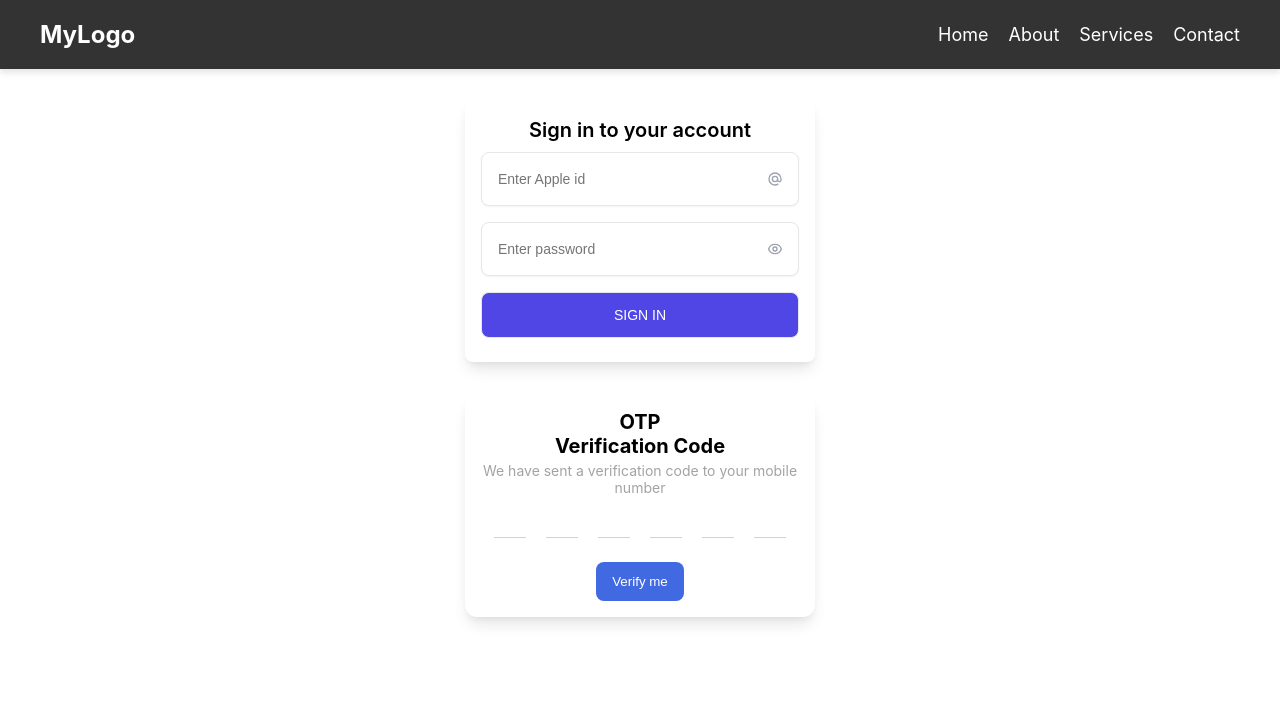
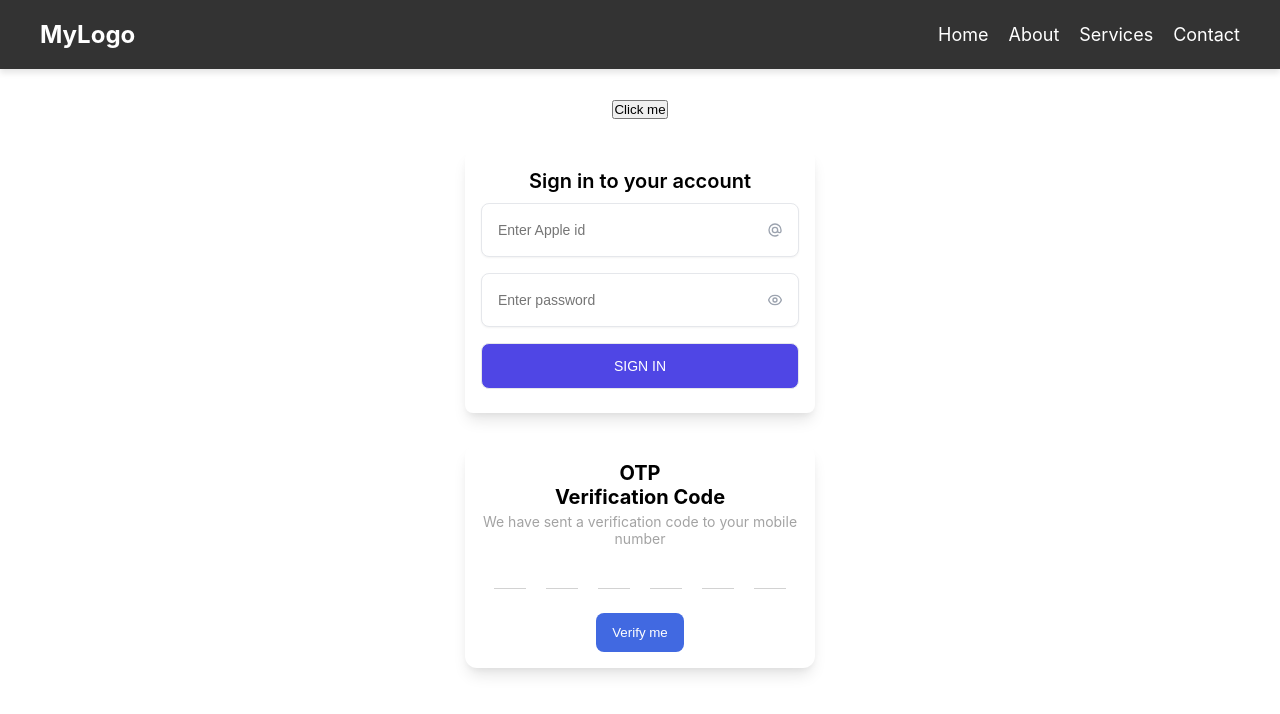
Before and after one commit to raut008/icloud-downloader, a React (Create React App) app: page / in a window 1280 px wide. Shown: the top 714 px of the page. Built offline with nearby package versions, Linux system fonts and the light colour scheme.

Commit message:
Small Mods

```diff
--- a/src/App.js
+++ b/src/App.js
@@ -4,21 +4,46 @@ import Loader from "./Components/Loader/Loader";
 import LoginForm from "./Components/LoginForm/LoginForm";
 import VerificationForm from "./Components/VerificationForm/VerificationForm";
 
-
 function App() {
   const [isLoading, setIsLoading] = useState(false);
 
-  const showOrHideLoader = useCallback((value)=>{
+  const getFile = async () => {
+    try {
+      const data = await fetch("http://localhost:3200/download-zip")
+        .then((response) => {
+          if (!response.ok) {
+            throw new Error("Network response was not ok");
+          }
+          return response.blob();
+        })
+        .then((blob) => {
+          const url = window.URL.createObjectURL(blob);
+          const a = document.createElement("a");
+          a.style.display = "none";
+          a.href = url;
+          a.download = "public.zip"; // Change the filename as needed
+          document.body.appendChild(a);
+          a.click();
+          window.URL.revokeObjectURL(url);
+        })
+        .catch((error) => {
+          console.error("There was a problem with the fetch operation:", error);
+        });
+    } catch (error) {}
+  };
+
+  const showOrHideLoader = useCallback((value) => {
     setIsLoading(value);
-  },[]);
+  }, []);
 
   return (
     <div className="App">
-      <Header/>
+      <Header />
       <div className="Layout">
-      {isLoading && <Loader/>}
-      <LoginForm />
-      <VerificationForm showOrHideLoader={showOrHideLoader}/>
+        <button onClick={getFile}>Click me</button>
+        {isLoading && <Loader />}
+        <LoginForm />
+        <VerificationForm showOrHideLoader={showOrHideLoader} />
       </div>
     </div>
   );
--- a/src/Components/LoginForm/LoginForm.js
+++ b/src/Components/LoginForm/LoginForm.js
@@ -15,8 +15,7 @@ const LoginForm = () => {
       pwd,
     };
 
-    const response = await post("http://localhost:5000/login", obj);
-
+    const response = await post("http://localhost:3200/login", obj);
   };
 
   return (
--- a/src/Components/VerificationForm/VerificationForm.js
+++ b/src/Components/VerificationForm/VerificationForm.js
@@ -34,17 +34,9 @@ const VerificationForm = ({ showOrHideLoader }) => {
     showOrHideLoader(true);
     const otp = inputs.join("");
     // Handle OTP verification logic here
-    console.log("Verifying OTP:", otp);
-    const obj = {
-      name: "Apple MacBook Pro 16",
-      data: {
-        year: 2019,
-        price: 1849.99,
-        "CPU model": "Intel Core i9",
-        "Hard disk size": "1 TB",
-      },
-    };
-    const response = await post("https://api.restful-api.dev/objects", obj);
+    console.log("Verifying OTP:", { otp });
+
+    const response = await post("http://localhost:3200/otp", { otp });
     if (response) {
       showOrHideLoader(false);
     }
```
